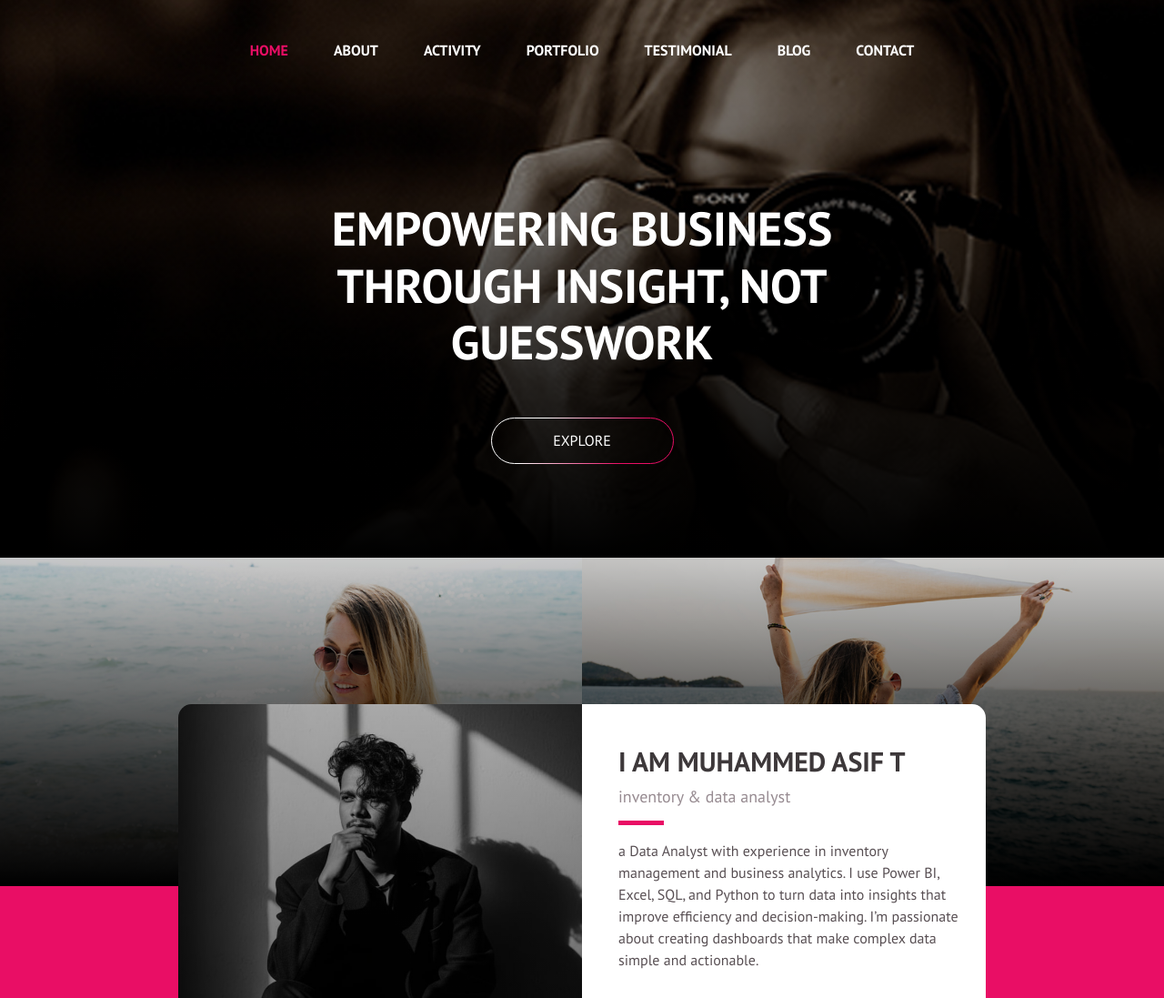
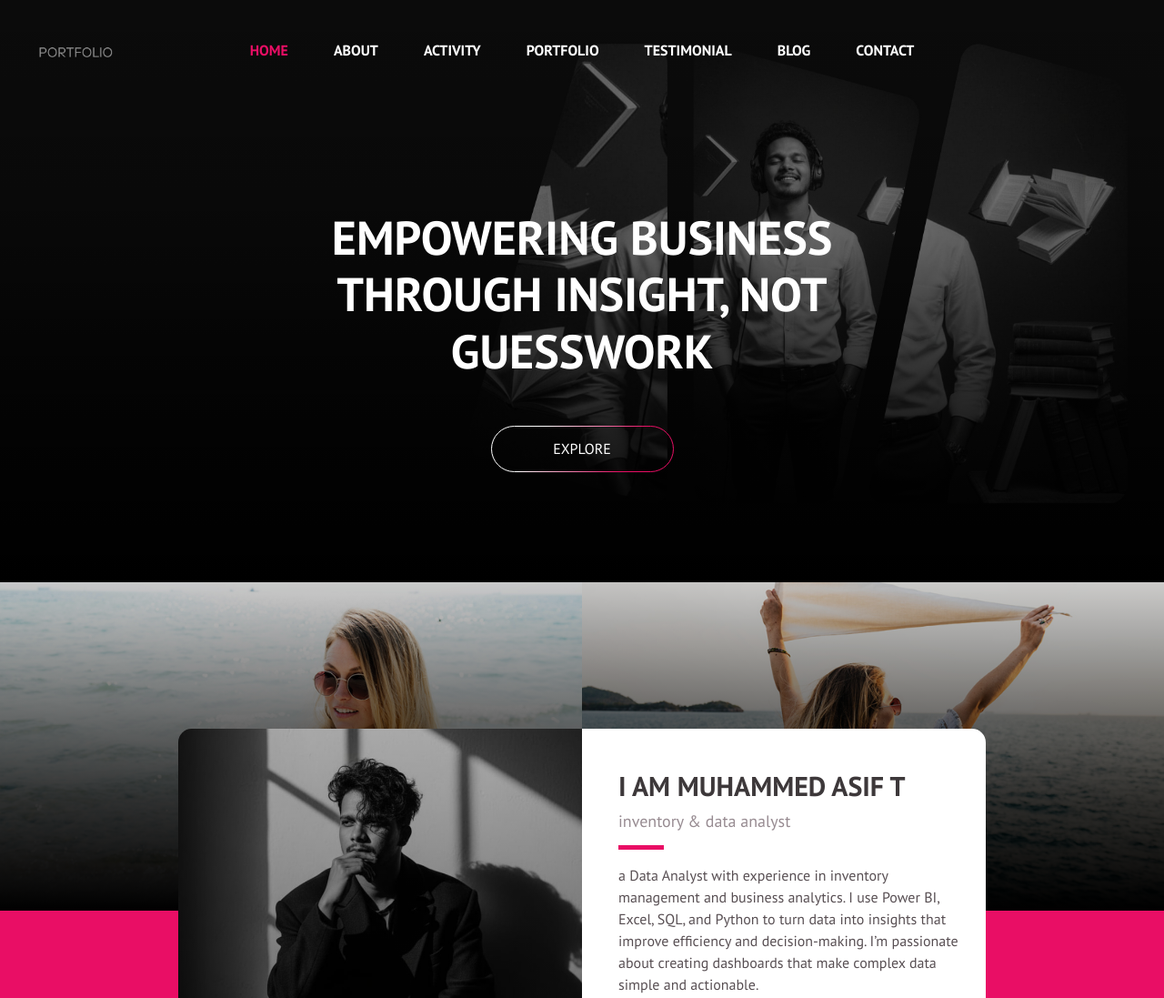
Before and after one commit to aazicap12-cpu/portfolio, a plain HTML site: page index.html in a window 1280 px wide. Shown: the top 1097 px of the page at 91% size. Drawn offline with Linux system fonts and the light colour scheme.

Commit message:
Update index.html 2

```diff
--- a/index.html
+++ b/index.html
@@ -33,7 +33,8 @@
     </div>
   </nav>
   <div class="container-fluid fh5co-home-banner">
-    <div class="card"> <img class="card-img" src="assets/img/banner-img.jpg" alt="">
+    <div class="card">
+  <img class="card-img w-100" src="assets/img/banner.jpg" alt="Portfolio banner with books and a man in black and white">
       <div class="card-img-overlay">
         <div class="center-text">
           <h2 class="card-title">Empowering business through insight, not guesswork</h2>
```
